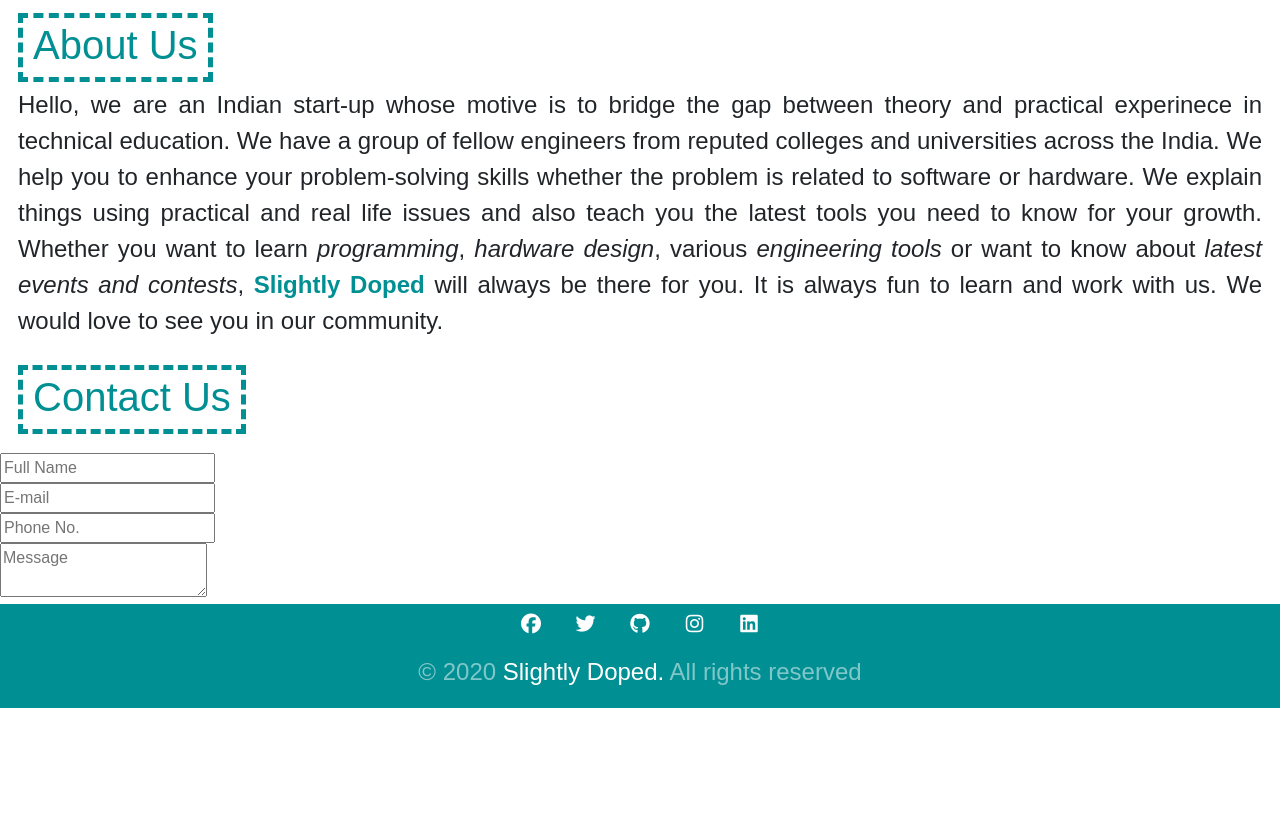
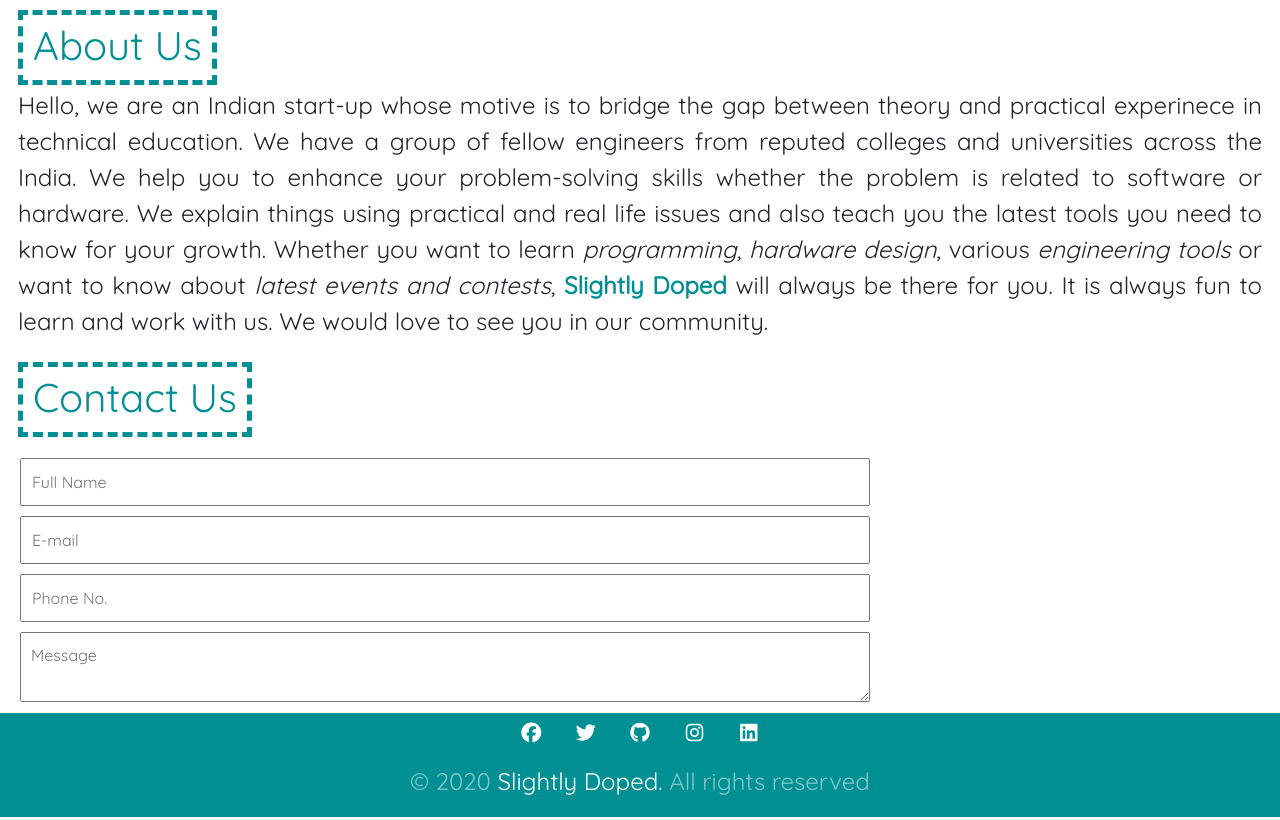
Before and after one commit to slightlydoped/SlightlyDopedWeb, a plain HTML site: page index.html in a window 1280 px wide. Shown: the part 1019-1839 px from the top of the page. Before the commit the page ends 1743 px from the top, so only its background shows below. Drawn offline with nearby package versions, Linux system fonts and the light colour scheme.

Commit message:
Added CSS for Contact Us

```diff
--- a/style.css
+++ b/style.css
@@ -1,5 +1,5 @@
 *{
-	font-family:Quickstand, sans-serif;
+	font-family:Quicksand, sans-serif;
 }
 
 .float-middle {
@@ -36,9 +36,21 @@
 	color:#008f93;
 }
 h1 span{
-	font-family:Quickstand, sans-serif;
+	font-family:Quicksand,sans-serif;
 	color: #008f93;
 	border: 5px dashed #008f93;
 	padding:5px 10px 10px 10px;
 	margin: 18px;
 }
+
+#contactUs{
+	position:relative;
+	align-items: center;
+	display:grid ;
+}
+.inputField{
+	max-width:850px;
+	width:100%;
+	padding: 10px;
+	margin: 5px 20px;
+}
```
